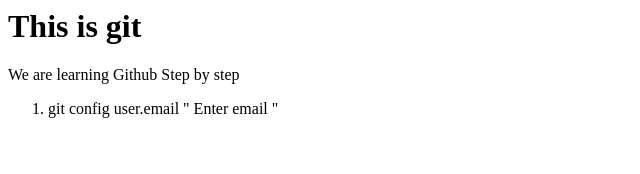
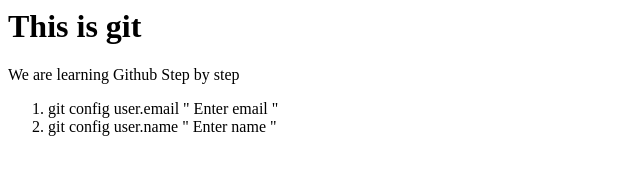
Before and after one commit to Ajinkya-katre/git, a plain HTML site: page index.html in a window 1280 px wide. Shown: the whole page, without its empty margins (0-640 px from the left). Drawn offline with Linux system fonts and the light colour scheme.

Commit message:
Add List step of commands step by step

```diff
--- a/index.html
+++ b/index.html
@@ -10,6 +10,8 @@
 	<p>We are learning Github Step by step</p>
 	<ol>
 		<li>git config user.email " Enter email "</li>
+		<li>git config user.name " Enter name "</li>
+
 	</ol>
 
 </body>
```
